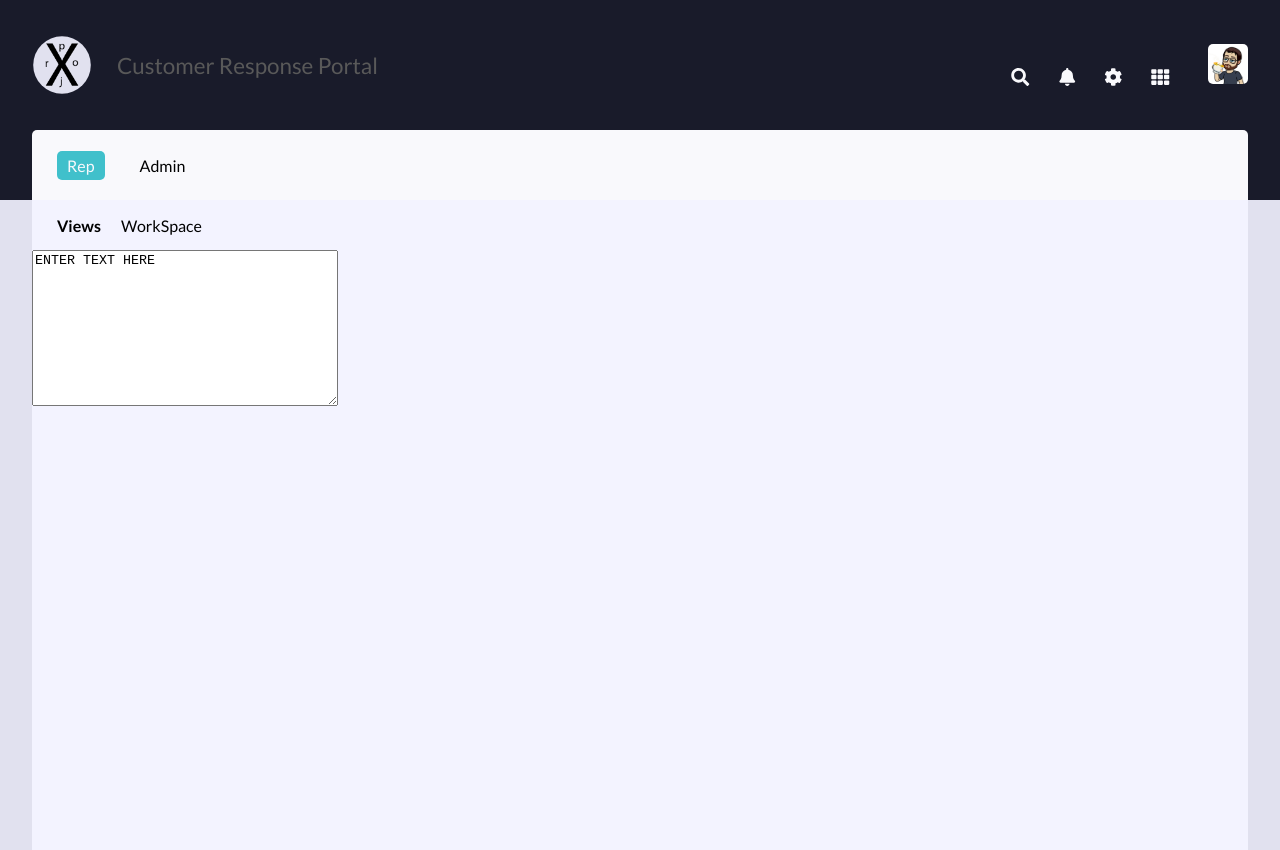
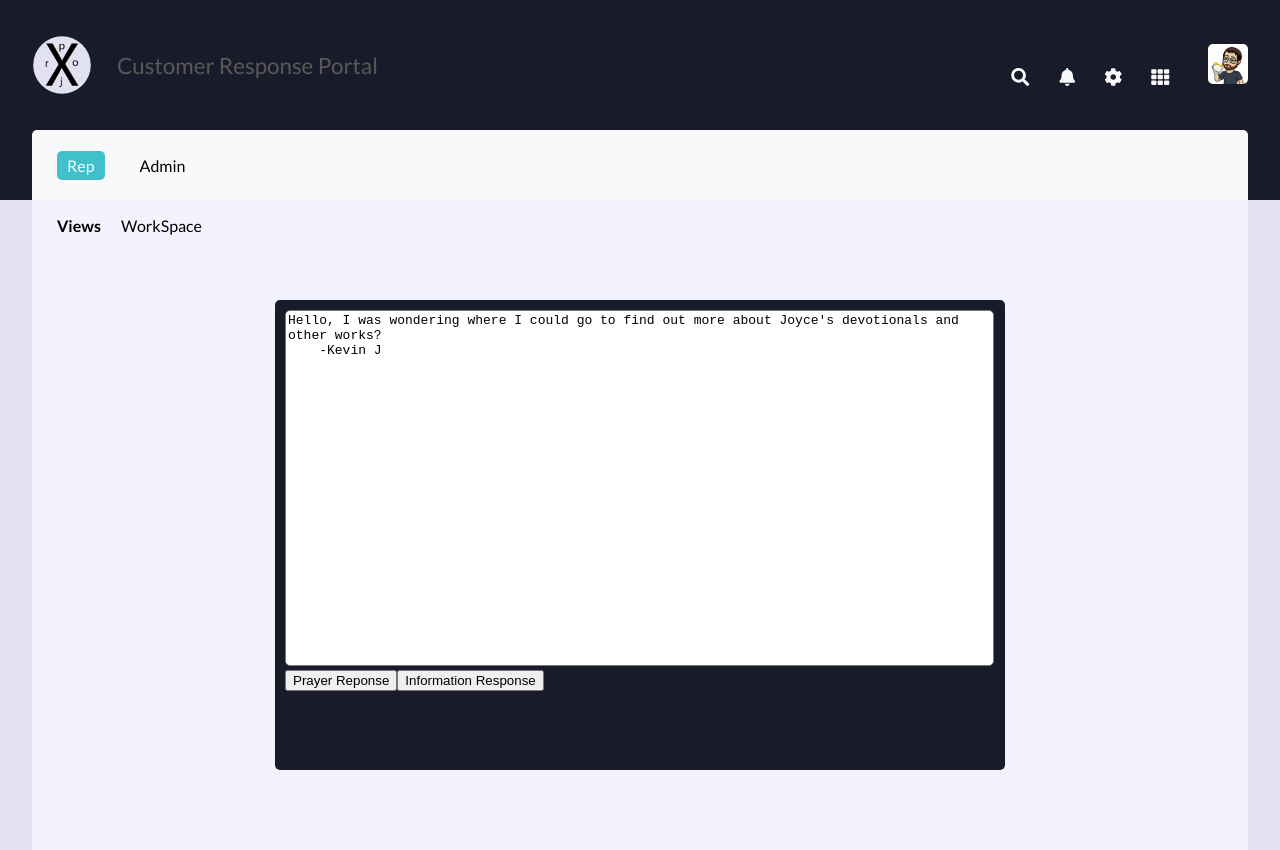
Before and after one commit to ZumDeWald/ProjX, a React (Create React App) app: page /rep in a window 1280 px wide. Built offline with nearby package versions, Linux system fonts and the light colour scheme.

Commit message:
More work done on Rep view

```diff
--- /dev/null
+++ b/src/ExampleEmailData.js
@@ -0,0 +1,18 @@
+const FormResponses = [
+  {
+    title: "Prayer Reponse",
+    response: "Thank you for reaching out to Joyce Meyer Ministries! We are more than happy to pray for you in this time of need."
+  },
+  {
+    title: "Information Response",
+    response: "Thank you for your inquiry. You can find out more information on your request at https://joycemeyer.org."
+  },
+];
+
+const SampleEmailQuestions = {
+  first: `Hello, I was wondering where I could go to find out more about Joyce's devotionals and other works?
+    -Kevin J`
+};
+
+export {SampleEmailQuestions};
+export default FormResponses;
--- a/src/Rep.js
+++ b/src/Rep.js
@@ -1,7 +1,14 @@
-import React from 'react';
+import React, { useState } from 'react';
+import FormResponses, {SampleEmailQuestions} from './ExampleEmailData.js';
 import './rep.css';
 
 function Rep() {
+
+  const [currentEmail, setCurrentEmail] = useState(SampleEmailQuestions.first);
+
+  const appendTextArea = (insertText) => {
+    document.getElementById("response-textarea").value += `${insertText}`;
+  }
 
   return (
     <main className="main">
@@ -13,9 +20,14 @@ function Rep() {
       </section>
       <section className="main-center">
         <div className="rep-text-area-container">
-          <textarea rows="10" className="rep-text-area">
-            ENTER TEXT HERE
+          <textarea id="response-textarea" rows="10" className="rep-text-area">
+            {`${currentEmail}
+
+            `}
           </textarea>
+            {FormResponses.map((item, i) => (
+              <button value={item.title} key={`form ${i}`} onClick={() => {appendTextArea(FormResponses[i].response)}}>{item.title}</button>
+            ))}
         </div>
       </section>
     </main>
--- a/src/index.css
+++ b/src/index.css
@@ -7,6 +7,10 @@
   --gray2: #f3f3ff;
   --gray3: #e1e1ef;
   --highlight: #40c0cb;
+  --font-small: 1.2rem;
+  --font-med: 1.5rem;
+  --font-large: 1.7rem;
+  --variable-font: --font-med;
 }
 
 
--- a/src/rep.css
+++ b/src/rep.css
@@ -1,11 +1,18 @@
 .rep-text-area-container {
-  width: 100%;
+  width: 90%;
+  max-width: 710px;
+  height: 450px;
+  margin: 50px auto;
+  background: var(--onyx);
+  border-radius: 5px;
+  padding: 10px;
 }
 
 .rep-text-area {
-  width: 300px;
-  max-width: 600px;
-  height: 150px;
-  max-height: 400px;
-  margin: auto;
+  resize: none;
+  width: 99%;
+  min-height: 350px;
+  border-radius: 5px;
+  font-size: var(--variable-font);
+  overflow-y: scroll;
 }
```
